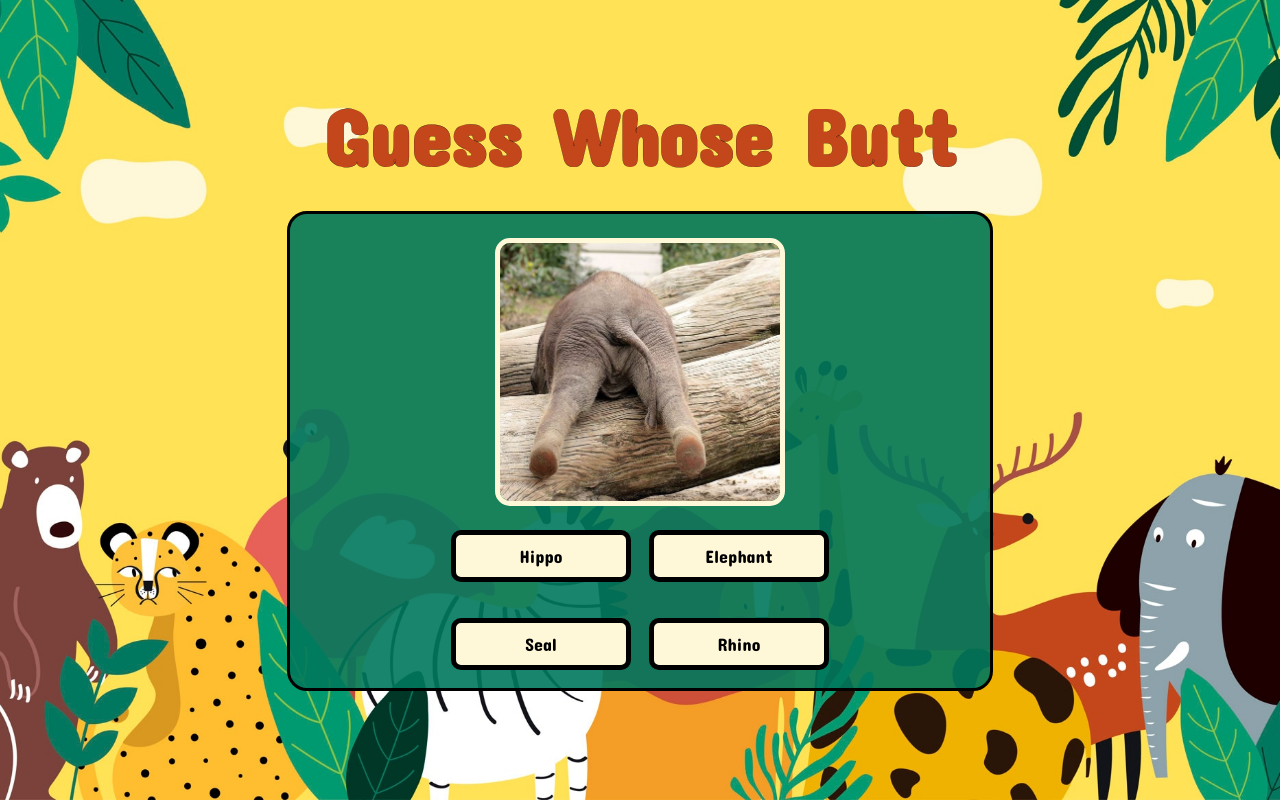
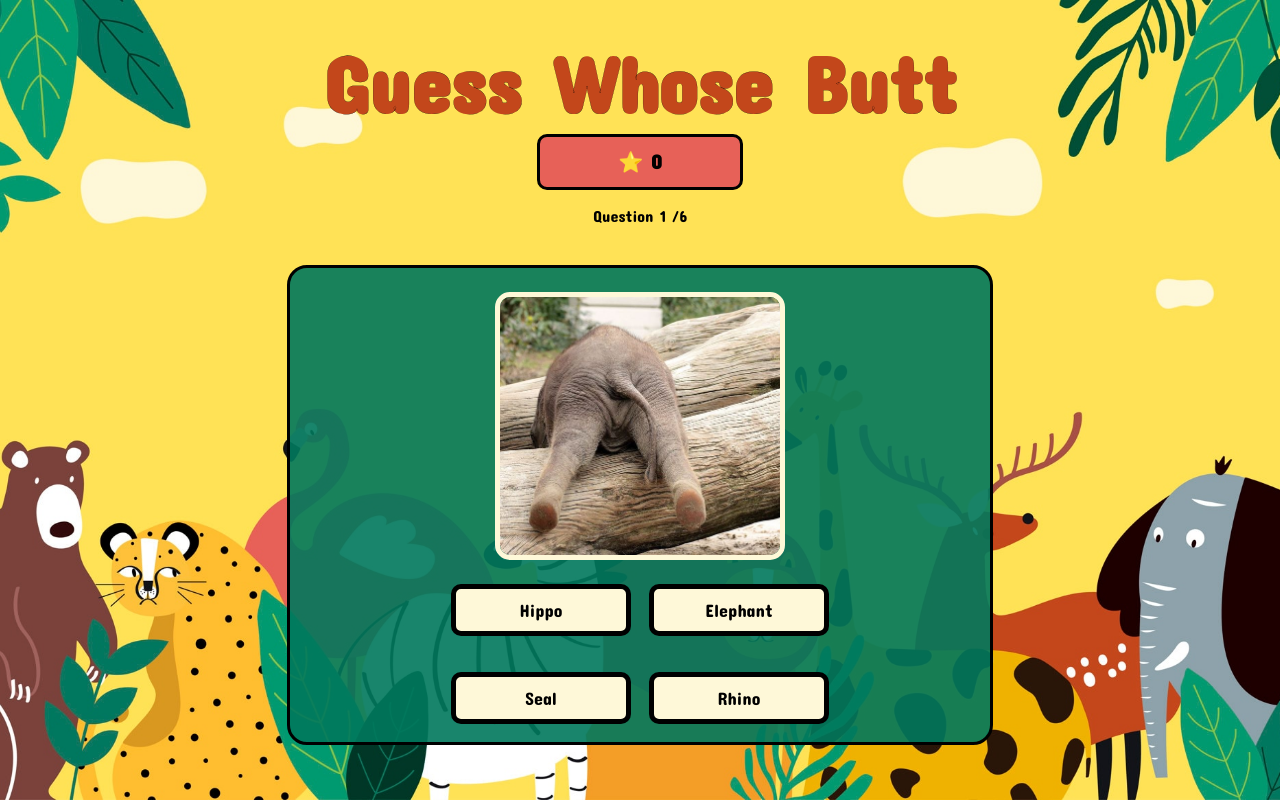
Before and after one commit to Technigo/project-redux-quiz-old, a React (Create React App) app: page / in a window 1280 px wide. Both pictures are taken after a click on the button "Let's play!". Built offline with nearby package versions, Linux system fonts and the light colour scheme.

Commit message:
score styling with star

```diff
--- a/src/components/QuestionPage.js
+++ b/src/components/QuestionPage.js
@@ -34,6 +34,20 @@ const AnswerSubmitBtn = styled.button`
   }
 `;
 
+const Counter = styled.span`
+   background: ${props => props.background};
+   width: 200px;
+    height: 50px;
+    border-radius: 10px;
+    border: solid 3px black;
+    display: flex;
+    align-items: center;
+    justify-content: center;
+    font-size: 20px;
+    font-weight: 700;
+    animation: ${props => props.animation} 2s ease ;
+`
+
 
 
 
@@ -49,7 +63,7 @@ const QuestionPage = () => {
     state.quiz.answers.find((a) => a.questionId === question.id)
   );
   console.log("answer", answer);
-
+  const score = useSelector((state) => state.quiz.score)
   const answerArray = useSelector((state) => state.quiz.answers);
   const currentQuestionIndex = useSelector(
     (state) => state.quiz.currentQuestionIndex
@@ -78,9 +92,54 @@ const QuestionPage = () => {
     }
   };
 
+  const scoreCounterBackground = () => {
+    if (answerArray.length === currentQuestionIndex) {
+        return '#E76158'
+    }
+        else {
+            if(answerArray[currentQuestionIndex].isCorrect) {
+                return 'red'
+            }
+            else {
+                return 'blue'
+            }
+        }
+}
+const scoreAnimation= () => {
+    if (answerArray.length === currentQuestionIndex) {
+        return ''
+    }
+        else {
+            if(answerArray[currentQuestionIndex].isCorrect) {
+                return keyframes`
+                   0% {
+                       background: red;
+                   }
+                   25% {
+                       background: orange;
+                   }
+                   50% {
+                       background: blue;
+                   }
+                   100% {
+                       background: yellow;
+                   }
+                `
+            }
+            else {
+                return ''
+            }
+        }
+}
+
   return (
     <>
     <h1>Guess Whose Butt</h1>
+    <Counter animation={scoreAnimation()} background={scoreCounterBackground()}>⭐️ {score}</Counter>
+            {/* ADD PROGRESS BAR */}
+            <p>Question {question.id} /6</p>
+            {/* Or use {currentQuestionIndex + 1} */}
+            {/* *************** */}
     <section className="question-section">
       <div className="question-container">
         <div className="question-img-container">
```
